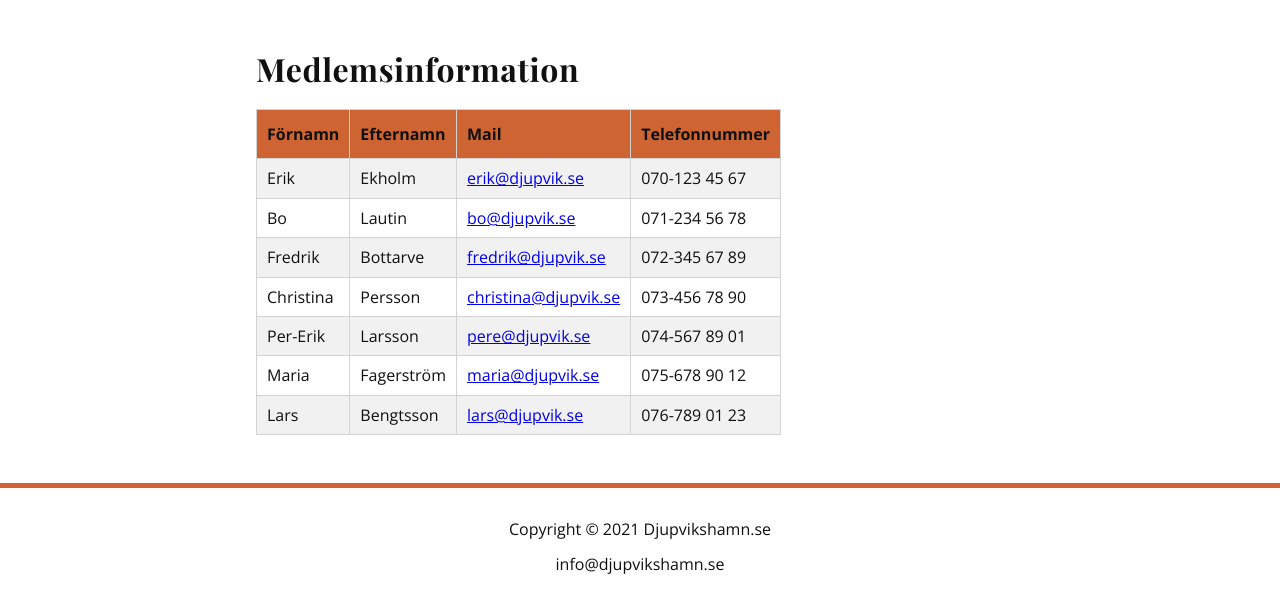
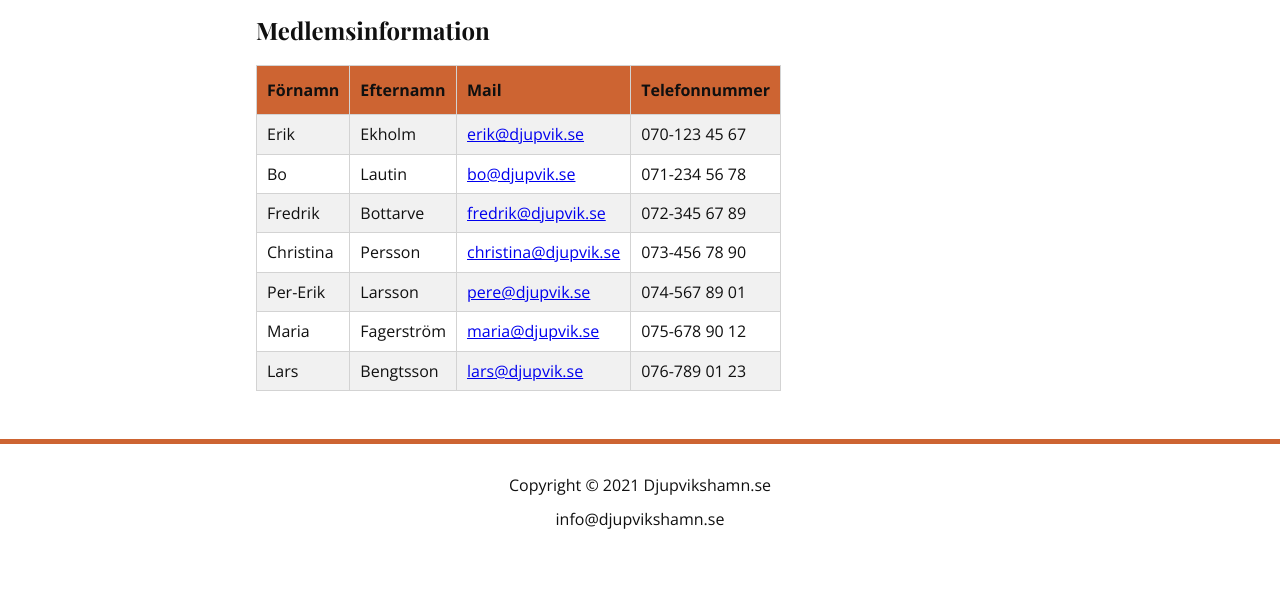
Before and after one commit to Gnabriel/Djupviks-Hamn, a plain HTML site: page assets/html/medlemsinfo.html in a window 1280 px wide. Shown: the part 279-884 px from the top of the page. After the commit the page ends 840 px from the top, so only its background shows below. Drawn offline with nearby package versions, Linux system fonts and the light colour scheme.

Commit message:
Changes to validate W3C-standard

```diff
--- a/assets/html/medlemsinfo.html
+++ b/assets/html/medlemsinfo.html
@@ -35,17 +35,8 @@
         </nav>
 
         <main>
-            <!-- Kommentar till dig som utvecklar sajten: Vi tänker att vi ska ha
-            medlemssidor och vi skulle vilja se hur det kan se ut. Den
-            information som SKA in på sidan är en tabell med medlemsinformation
-            (se nedan).
-
-            TODO: Sedan vore det trevligt om ni kunde ha med information
-            om aktuella händelser, vad som är på gång, kontaktuppgifter till
-            styrelsen och protokollen från deras möten. Vi har ingen text eller
-            exempel på hur det kan se ut men det kanske ni kan lösa ändå. -->
             <section>
-                <h1>Medlemsinformation</h1>
+                <h2>Medlemsinformation</h2>
                 <table>
                     <tr>
                         <th>Förnamn</th>
@@ -120,7 +111,7 @@
         </main>
 
         <footer>
-            <p>Copyright &copy 2021 Djupvikshamn.se</p>
+            <p>Copyright &copy; 2021 Djupvikshamn.se</p>
             <a href="mailto:info@djupvikshamn.se">info@djupvikshamn.se</a>
         </footer>
     </body>
```
